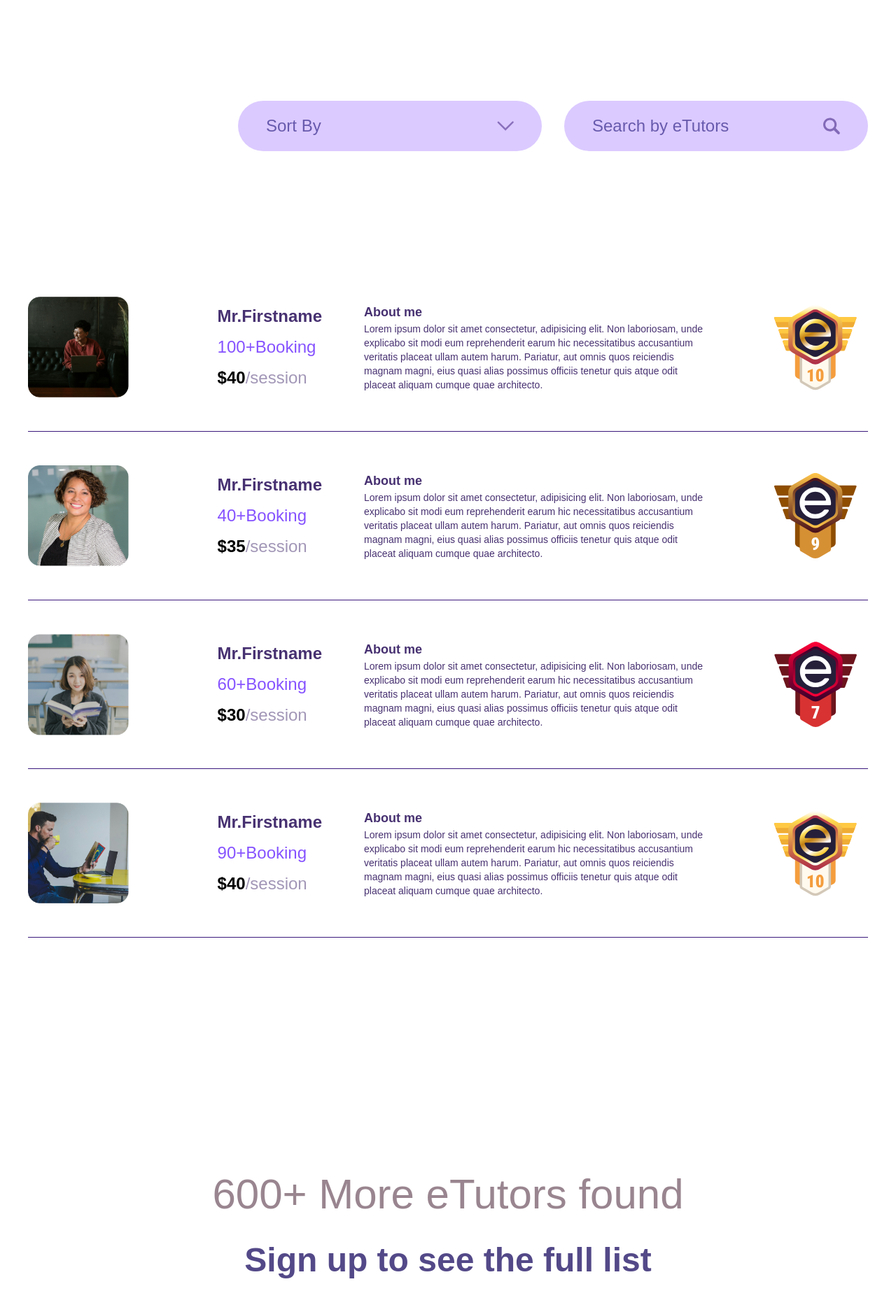
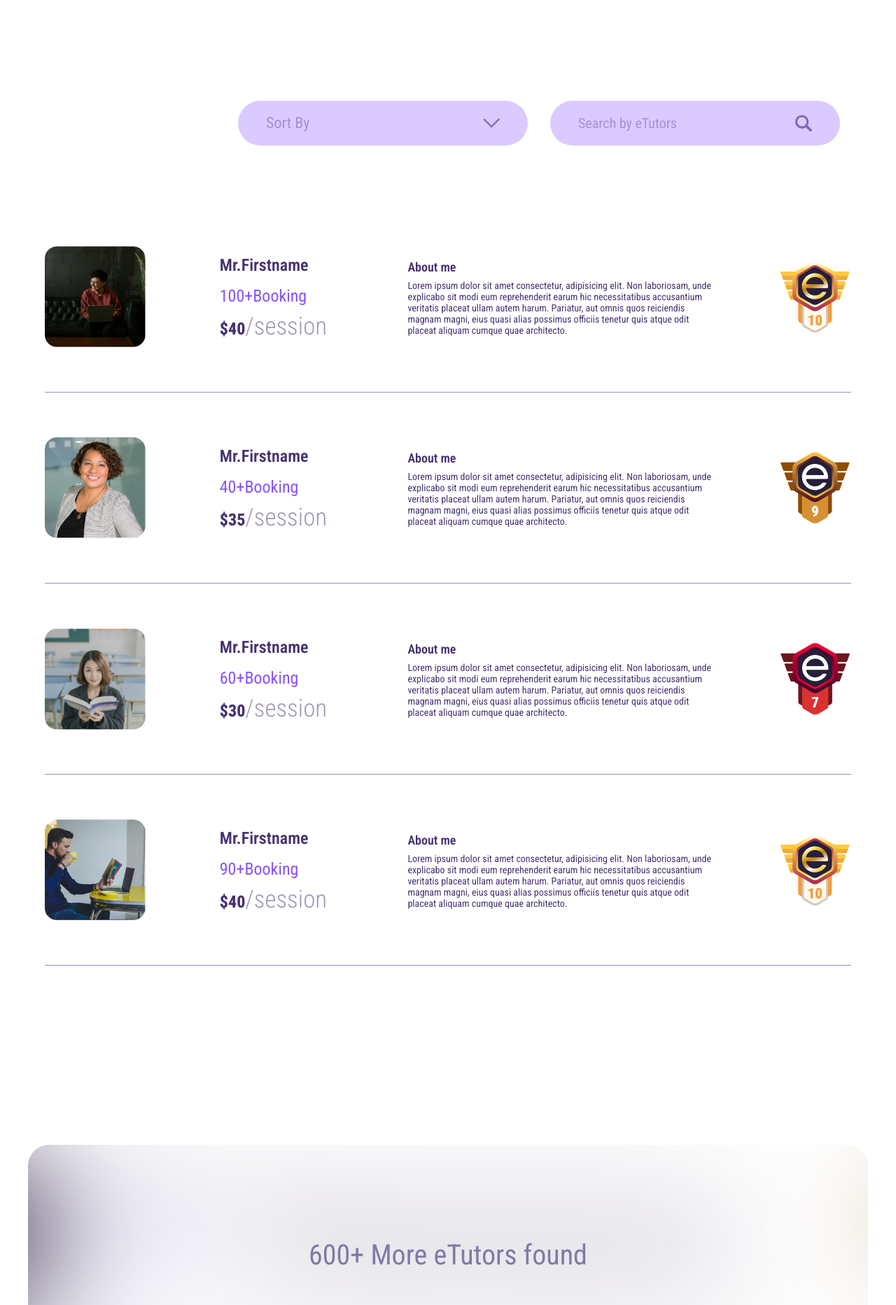
Before and after one commit to Devix-ai/etutor, a Next.js app: page /ETutorSearch in a window 1280 px wide. Shown: the part 880-2745 px from the top of the page at 70% size. Built offline with nearby package versions, Linux system fonts and the light colour scheme.

Commit message:
done with 3rd lading page fixes

```diff
--- a/src/app/ETutorSearch/Components/FindEtutor.tsx
+++ b/src/app/ETutorSearch/Components/FindEtutor.tsx
@@ -3,14 +3,14 @@ import React from 'react'
 import Link from 'next/link'
 const FindEtutor = () => {
   return (
-    <div className='font-roboto flex flex-col justify-center items-center  gap-10  mb:gap-6 h-[80vh]' >
+    <div className=' flex flex-col justify-center items-center  gap-10  mb:gap-6 h-[80vh]' >
       <h2 className='text-darkBlue text-[6rem] font-extrabold mb:text-3xl xl:text-[4rem] lg:text-[3.5rem]'> Find your <span className='text-customOrange'>eTutor</span></h2>
-      <p className='max-w-[950px] text-[2.5rem] font-bold text-[#473171]  mb:text-base xl:text-[2rem] lg:text-[1.5rem] text-center'>
+      <p className='max-w-[950px] text-[2.8rem] font-medium leading-none text-[#473171]  mb:text-base xl:text-[2rem] lg:text-[1.5rem] text-center'>
         Find the best private tutors online, book a free trial and arrange a meeting
         with one of our vetted tutors.
       </p>
 
-    <Link href='/SignupAs' className='mt-20' > <Button className='py-6 mb:py-4' btnName='BOOK A FREE SESSION'/></Link>
+    <Link href='/SignupAs' className='mt-24 mb:mt-8' > <Button className='py-6 px-20 mb:py-4' btnName='BOOK A FREE SESSION'/></Link>
     </div>
   )
 }
--- a/src/app/ETutorSearch/Components/SearchTutor.tsx
+++ b/src/app/ETutorSearch/Components/SearchTutor.tsx
@@ -2,7 +2,9 @@
 import React, { useState } from 'react'
 import Image from 'next/image'
 import sortIcon from "../../../../public/assets/icons/sorticon.svg"
+import uparrow from "../../../../public/assets/icons/uparrowpurple.svg"
 import searchIcon from "../../../../public/assets/icons/searchicon.svg"
+
 const SearchTutor = () => {
   const [isDropdownOpen, setIsDropdownOpen] = useState(false);
   const subjects = ['Joining Date','Alphabetical order','Age','Grade','Option 5'];
@@ -12,26 +14,26 @@ const SearchTutor = () => {
 
 
   return (
-    <div className='text-[#685AAD] font-roboto w-[60%] xl:w-[70%] lg:w-[75%] lg:text-2xl text-3xl ml-auto flex mt-64 mb-40 items-end justify-end gap-8  mb:gap-4 mb:text-xs mb:flex-col mb:justify-center mb:items-start mb:my-12 mb:w-full '>
-      <div onClick={toggleDropdown} className='bg-[#DBCAFF] w-1/2 relative rounded-full items-center  cursor-pointer px-10 py-4 flex  justify-between gap-16 mb:gap-4 mb:rounded-3xl mb:px-4 mb:py-3 mb:text-sm mb:w-full'>
-        <p>Sort By</p>
-        <Image alt='sort' className='w-6 h-10 mb:w-3 mb:h-auto'  src={sortIcon}/>
+    <div className='text-[#685AAD]  w-[70%] pr-10 xl:w-[70%] lg:w-[75%] lg:text-2xl text-3xl ml-auto flex mt-64 mb-20 items-end justify-end gap-8  mb:gap-4 mb:text-xs mb:flex-col mb:justify-center mb:items-start mb:my-12 mb:w-full mb:pr-0'>
+      <div onClick={toggleDropdown} className='bg-[#DBCAFF] text-[#A192D5] w-1/2 relative rounded-full items-center  cursor-pointer px-20 py-6 flex  justify-between gap-16 mb:gap-4 mb:rounded-3xl mb:px-4 mb:py-3 mb:text-sm mb:w-full xl:px-12 xl:py-4 lg:px-10 lg:py-3 '>
+        <p className='text-[#A192D5] text-[32px] lg:text-[22px] mb:text-[14px] '>Sort By</p>
+      {isDropdownOpen ? (<Image alt='sort' className='w-6 text-[#A192D5] h-10 mb:w-3 mb:h-auto'  src={uparrow}/>):(<Image alt='sort' className='w-6 h-10 mb:w-3 mb:h-auto'  src={sortIcon}/>)}
         {isDropdownOpen && (
-            <div className="absolute z-10 w-[90%]  top-8 mt-16 right-6 mx-auto  rounded-3xl shadow-lg bg-[#DBCAFF] mb:mt-0 mb:right-3">
+            <div className="absolute z-10 w-[90%]  top-8 mt-16 right-6 mx-auto  rounded-3xl shadow-lg bg-[#DBCAFF] mb:mt-0 mb:right-3 mb:top-12">
               <div className="py-4 px-5   ">
                 {subjects.map((subject) => (
-                  <div key={subject} className="flex items-center text-3xl p-3 lg:text-xl text-[#685AAD] border-b border-[#6A6096]    px-5 py-2   cursor-pointer mb:text-sm">
+                  <div key={subject} className="flex items-center text-[30px] p-5 lg:text-xl text-[#685AAD] border-b border-[#A192D5]    px-5 py-2   cursor-pointer mb:text-sm">
 
-                    <span>{subject}</span>
+                    <span className='pb-3 mb:pb-1' >{subject}</span>
                   </div>
                 ))}
               </div>
             </div>
           )}
       </div>
-      <div className='bg-[#DBCAFF] w-1/2 rounded-full px-10 py-4 flex justify-between   gap-16 mb:gap-2 mb:rounded-3xl mb:px-4 mb:py-3 mb:text-sm mb:w-full '>
+      <div className='bg-[#DBCAFF] w-1/2 rounded-full px-20 py-6 flex justify-between   gap-16 mb:gap-2 mb:rounded-3xl mb:px-4 mb:py-3 mb:text-sm mb:w-full  xl:px-12 xl:py-4 lg:px-10 lg:py-3'>
         {/* <p>Search by eTutor's</p> */}
-        <input type="text"  placeholder='Search by eTutors' className='placeholder:text-3xl mb:placeholder:text-xs lg:placeholder:text-2xl w-[70%] placeholder-[#685AAD] bg-transparent focus:outline-none' />
+        <input type="text"  placeholder='Search by eTutors' className='placeholder:text-3xl text-[#A192D5] mb:placeholder:text-xs lg:placeholder:text-[20px] lg:text-[20px] w-[70%] placeholder-[#A192D5] bg-transparent focus:outline-none' />
         <Image alt='search' className='w-6 h-10 mb:w-3 mb:h-auto' src={searchIcon}/>
       </div>
     </div>
--- a/src/app/ETutorSearch/Components/SeeTutorsList.tsx
+++ b/src/app/ETutorSearch/Components/SeeTutorsList.tsx
@@ -3,20 +3,14 @@ import React from 'react'
 import blackbg from "../../../../public/assets/homepage/listbackpic.png"
 import Button from '@/components/Button'
 import Link from 'next/link'
+import  './TutorsList.css'
 const SeeTutorsList = () => {
   return (
-    <div   className=' flex font-roboto items-center gap-10 justify-center  flex-col bg-cover py-12 my-64  bg-center  w-full rounded-3xl   mb:py-0 mb:gap-3 text-center mb:px-0 mb:my-8'
-    style={{
-        height: '30rem',
-        width: '100%',
-        backgroundImage: `url(${blackbg})`,
-        backgroundSize: 'cover',
-        backgroundPosition: 'center'
-      }}
+    <div   className='tutor_list flex  items-center gap-10 justify-center  flex-col bg-cover py-32 my-64  bg-center  w-full rounded-[30px]    mb:gap-3 text-center mb:px-0 mb:py-16 mb:my-8 xl:py-50'
     >
-        <h2 className='text-6xl text-[#5349] mb:text-xl'>600+ More eTutors found</h2>
+        <h2 className='text-[72px] text-[#8179A7] mb:text-xl lg:text-[40px] xl:text-[50px]'>600+ More eTutors found</h2>
       <Headings className='mb:mt-2 ' heading='Sign up to see the full list'/>
-     <Link href='/SignupAs'><Button className='py-5 mt-10' btnName='SEE THE FULL LIST'/></Link>
+     <Link href='/SignupAs'><Button className='py-7 px-24 mt-12 lg:text-[25px]' btnName='SEE THE FULL LIST'/></Link>
     </div>
   )
 }
--- a/src/app/ETutorSearch/Components/TutorDetails.tsx
+++ b/src/app/ETutorSearch/Components/TutorDetails.tsx
@@ -51,26 +51,26 @@ const TutorDetails = () => {
 {
 
     TutorsDetail.map((tutor)=>(
-  <div className='font-roboto flex w-100 gap-12 border-b justify-between border-[#3A187C] py-12 mb:py-8 mb:flex-col mb:gap-4 tb:flex-col'>
+  <div className=' flex w-100 gap-12 border-b justify-between border-[#9C8BBD] mx-12 lg:mx-6 py-16 mb:py-8 mb:flex-col mb:mx-0 mb:gap-4 tb:flex-col'>
 
         <div className='flex w-[35%] gap-8 justify-between items-center mb:justify-between mb:gap-4 mb:w-full'>
   <div className='w-56 h-56  rounded-2xl  mb:w-1/3 mb:h-auto xl:w-40 xl:h-40 lg:w-36 lg:h-36'>
         <Image src={tutor.img} className='w-full' alt='tutor' />
   </div>
   <div className='flex text-[44px] flex-col gap-3  xl:text-4xl lg:text-2xl mb:gap-1 mb:text-3xl'>
-      <h3 className=' text-[#473171] font-extrabold mb:text-xl '>{tutor.name}</h3>
+      <h3 className=' text-[#473171] font-semibold mb:text-xl '>{tutor.name}</h3>
       <p className=' text-customBlue mb:text-sm'>{tutor.bookings}+Booking</p>
-      <p className=' text font-extrabold mb:text-sm'>${tutor.sessionPrice}<span className='text-[#A297B7] font-thin'>/session</span></p>
+      <p className=' text-[#473171] font-extrabold mb:text-sm'>${tutor.sessionPrice}<span className='text-[#A297B7] font-light text-[35px] mb:text-[16px]'>/session</span></p>
   </div>
 </div>
-<div className='flex items-center w-[60%] justify-between gap-24  mb:gap-4 mb:w-full mb:flex-col mb:justify-start mb:items-start tb:flex-row'>
-  <div className='w-[70%] mb:w-full text-[#473171]'>
-      <h2 className='text-3xl  font-bold xl:text-2xl lg:text-lg mb:text-xl'>About me</h2>
-      <p className='text-2xl  mb:text-xs xl:text-lg lg:text-sm tb:text-xs ' >
+<div className='flex items-center w-[55%] justify-between gap-24  mb:gap-4 mb:w-full mb:flex-col mb:justify-start mb:items-start tb:flex-row'>
+  <div className='w-[70%] mb:w-full text-[#473171] lg:w-[85%]'>
+      <h2 className='text-[33px]  font-semibold xl:text-2xl lg:text-lg mb:text-xl'>About me</h2>
+      <p className='text-[23px] leading-7 mt-3 mb:text-xs xl:text-lg lg:mt-1 xl:leading-5 lg:leading-4 xl:text-[18px] lg:text-sm tb:text-xs ' >
          {tutor.description}
       </p>
   </div>
-  <div className='w-[20%] mb:w-1/2'>
+  <div className=' mb:w-1/2'>
       <Image className='w-32 h-32' alt='award' src={tutor.award} />
   </div>
 </div>
--- /dev/null
+++ b/src/app/ETutorSearch/Components/TutorsList.css
@@ -0,0 +1,5 @@
+.tutor_list{
+    background-image: url('../../../../public/assets/homepage/listbackpic.png');
+    background-image: cover;
+    background-repeat: no-repeat;
+}
```
Also changed, not shown: public/assets/icons/uparrowpurple.svg (added).
